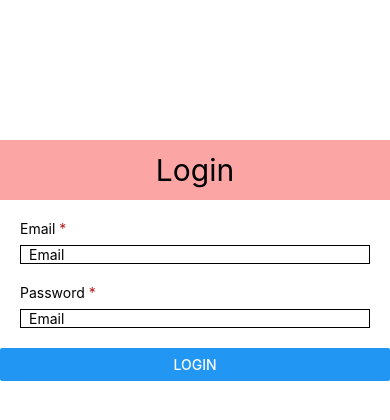
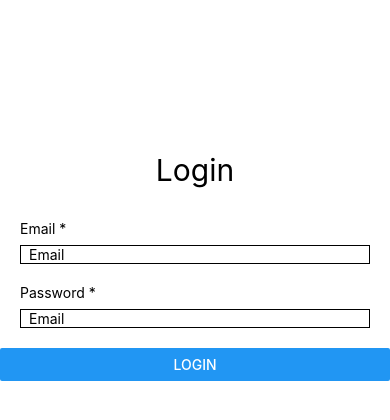
Before and after one commit to peekeah/easylogin-mobile, a React Native app: screen / in a window 390 px wide. Shown: the top 420 px of the page. Built offline with nearby package versions, Linux system fonts and the light colour scheme.

Commit message:
feat: add custom colors in tailwind config file

```diff
--- a/tailwind.config.js
+++ b/tailwind.config.js
@@ -3,7 +3,12 @@
 module.exports = {
   content: ["./App.{js,jsx,ts,tsx}", "./components/**/*.{js,jsx,ts,tsx}"],
   theme: {
+    colors: {
+      blue: '#0A0171',
+      green: '#2BC990'
+    },
     extend: {},
   },
-  plugins: [],
+  plugins: []
+
 }
```
